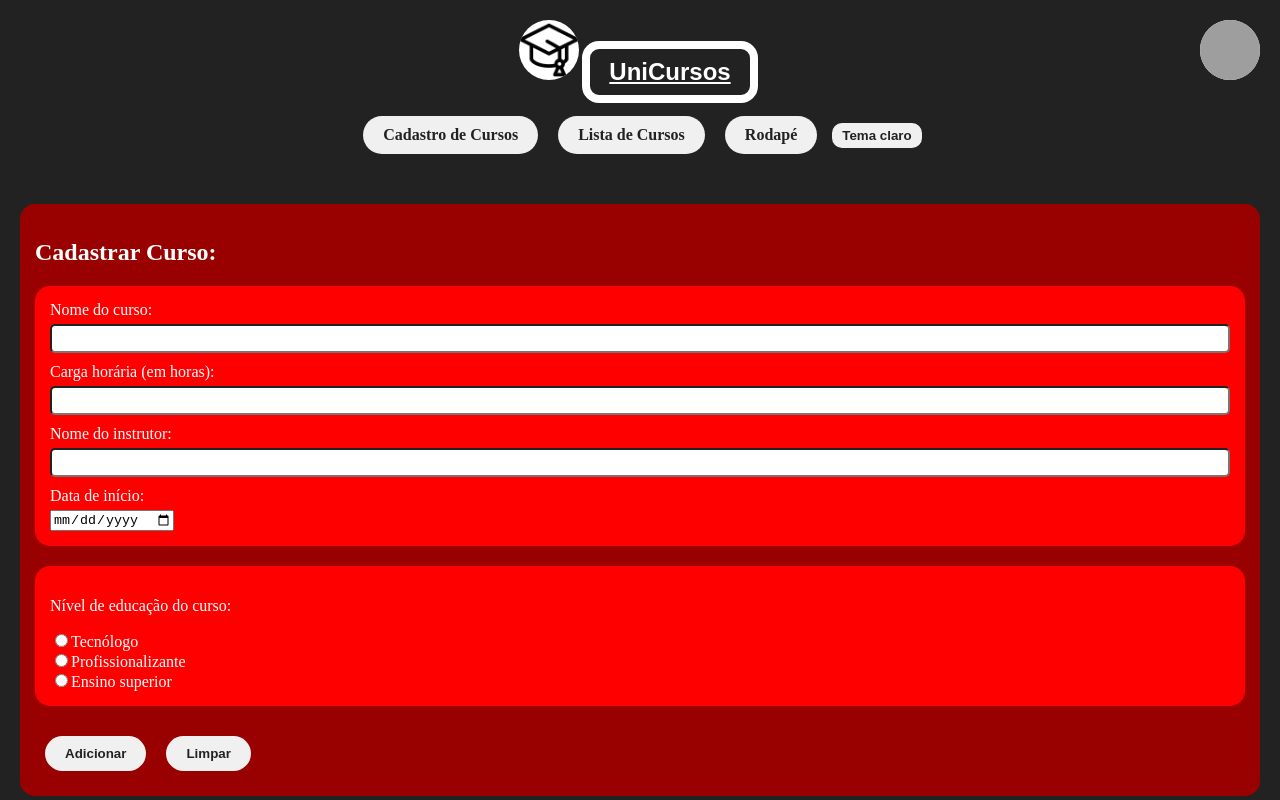
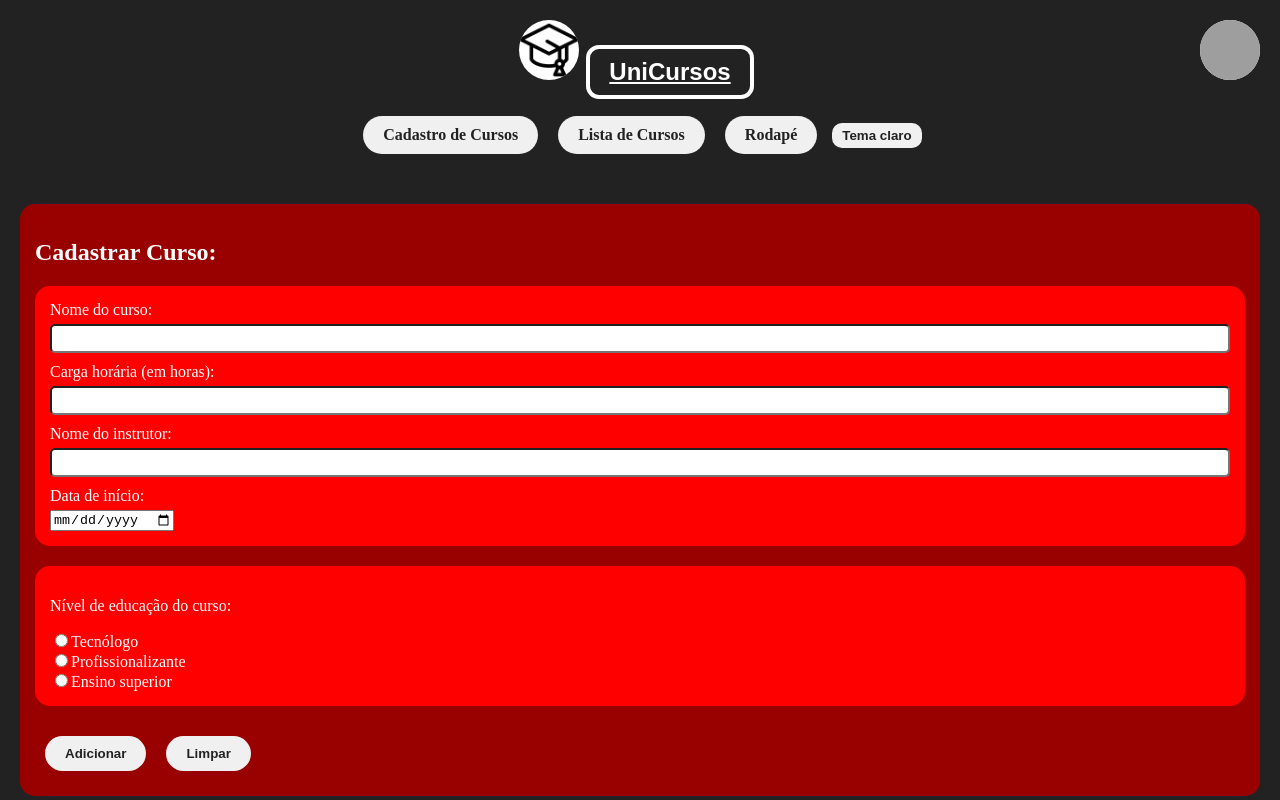
Before and after one commit to Buggyes/Trabalho2WebDev, an Angular app: page /homePage in a window 1280 px wide. In both pictures the pointer is over the button "UniCursos". Shown: the top 800 px of the page. Built offline with nearby package versions, Linux system fonts and the light colour scheme; grey boxes are pictures that could not be loaded.

Commit message:
Tweaked the width of the button outlines

```diff
--- a/src/app/app.component.css
+++ b/src/app/app.component.css
@@ -186,7 +186,7 @@ button#darkTheme {
 .lightTheme button:hover,
 .lightTheme td button:hover {
     outline-offset: -1px;
-    outline-width: 8px;
+    outline-width: 4px;
     outline-color: #222;
     outline-style: solid;
 }
@@ -251,7 +251,7 @@ button#darkTheme {
 .darkTheme button:hover,
 .darkTheme td button:hover{
     outline-offset: -1px;
-    outline-width: 8px;
+    outline-width: 4px;
     outline-color: #fff;
     outline-style: solid;
 }
```
